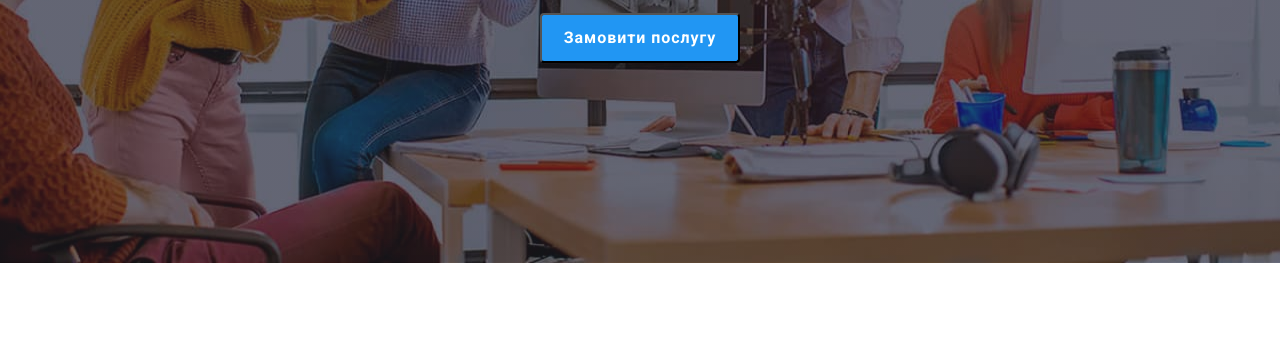
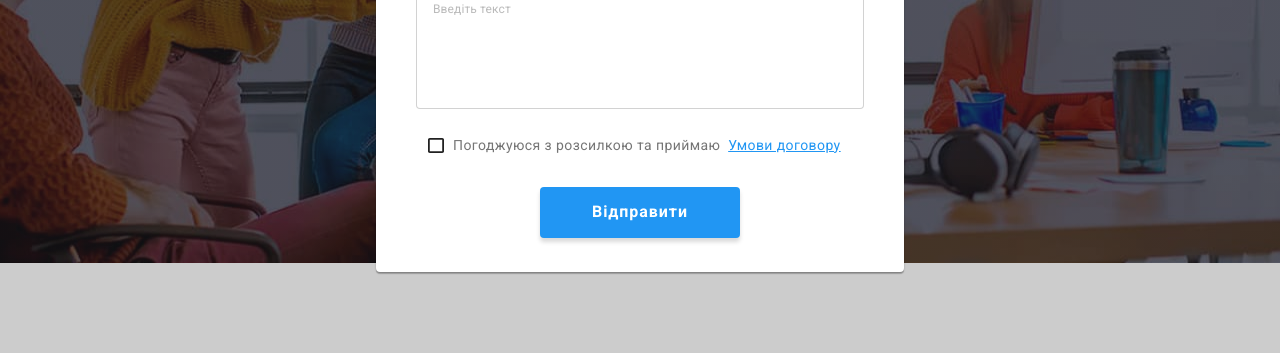
Before and after one commit to bestga84/goit-markup-hw-06, a plain HTML site: page index.html in a window 1280 px wide. Shown: the part 418-771 px from the top of the page. Drawn offline with nearby package versions, Linux system fonts and the light colour scheme.

Commit message:
Update html and css files
Підкреслення в модальному вікні.

```diff
--- a/css/styles.css
+++ b/css/styles.css
@@ -1073,6 +1073,7 @@ ol {
 }
 .contact-form-checkbox-link {
     color: var(--second-color-font);
+    text-decoration: underline;
 }
 
 .contact-form-checkbox-label {
--- a/index.html
+++ b/index.html
@@ -430,7 +430,7 @@
 
 
     <!-- Модальне вікно -->
-    <div class="backdrop is-hidden" data-modal>
+    <div class="backdrop -is-hidden" data-modal>
         <div class="modal">
             <button type="button" class="modal-close-btn" data-modal-close>
             <svg class="modal-close-icon" width="18" height="18">
@@ -485,9 +485,12 @@
                     <svg width="16" height="15" class="contact-form-checkbox-empty">
                         <use href="./images/icons.svg#icon-form-checkbox-empty"></use>
                     </svg>
-                    <label for="policy-checkbox" class="contact-form-checkbox-label"><span class="contact-form-checkbox-text">
-
-                        Погоджуюся з розсилкою та приймаю&nbsp;</span> <a href=""><span class="link contact-form-checkbox-link">Умови договору</span></a></label>
+                    <label for="policy-checkbox" class="contact-form-checkbox-label">
+                        <span class="contact-form-checkbox-text">Погоджуюся з розсилкою та приймаю&nbsp;</span>
+                        <a href="" class="link">
+                            <span class="contact-form-checkbox-link">Умови договору</span>
+                        </a>
+                    </label>
                 </div>
 
                 <button type="submit" class="contact-form-submit-btn" -data-modal-close>Відправити</button>
```
